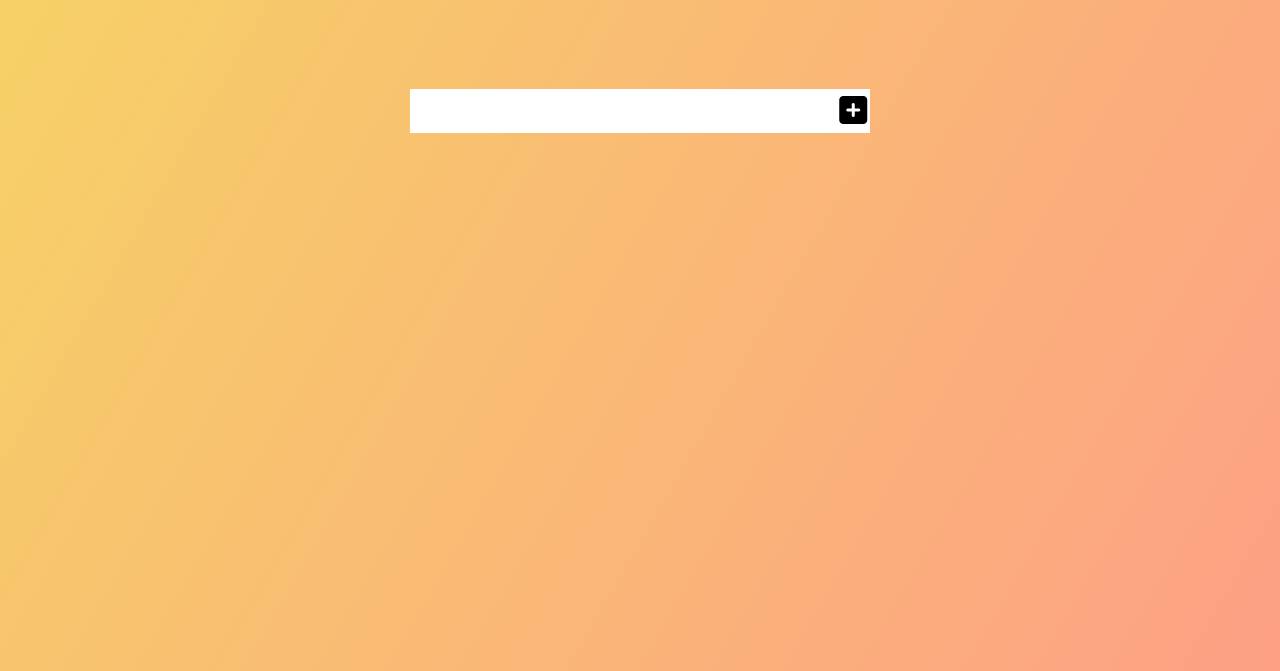
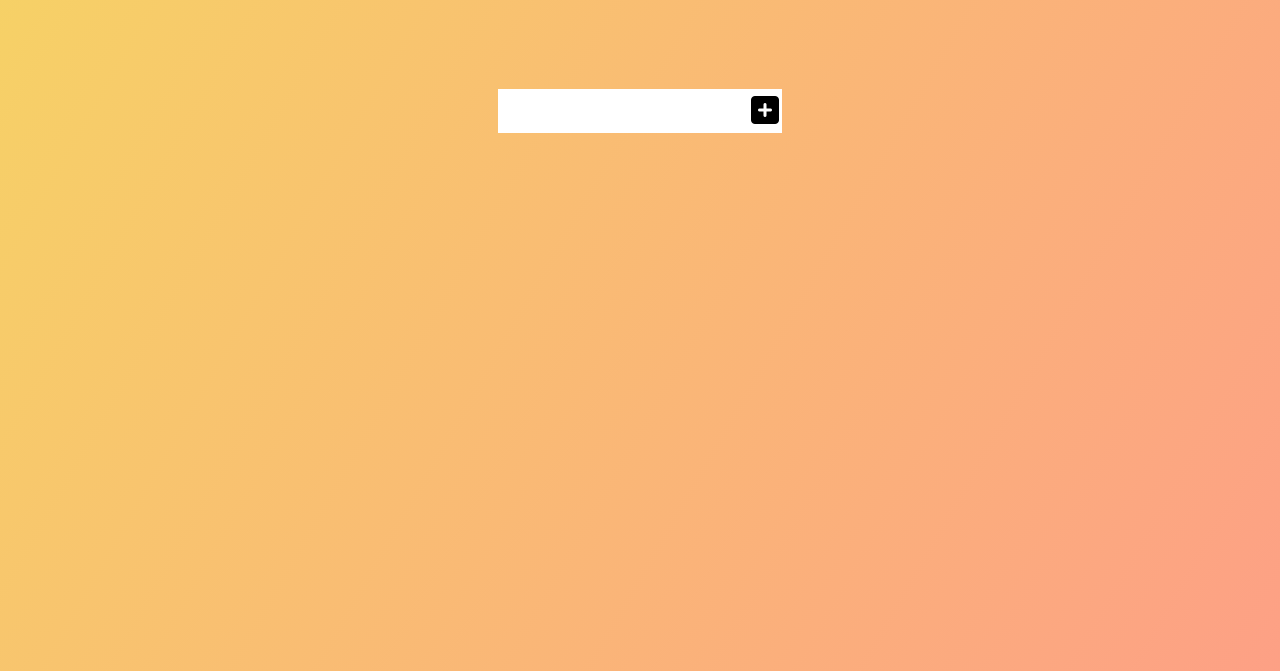
Before and after one commit to atif11802/to-do-list, a plain HTML site: page index.html in a window 1280 px wide. Shown: the part 129-800 px from the top of the page. Drawn offline with Linux system fonts and the light colour scheme.

Commit message:
Update style.css

```diff
--- a/style.css
+++ b/style.css
@@ -131,12 +131,10 @@ color:#ff6f47;
         width:300px;
 
     }
-    form input, form button {
-        padding: 0.2rem;
-        font-size: 2rem;
-        border: none;
-        background: white;
+    .todo-input{
+        max-width: 250px;
     }
+
 
 }
 
```
